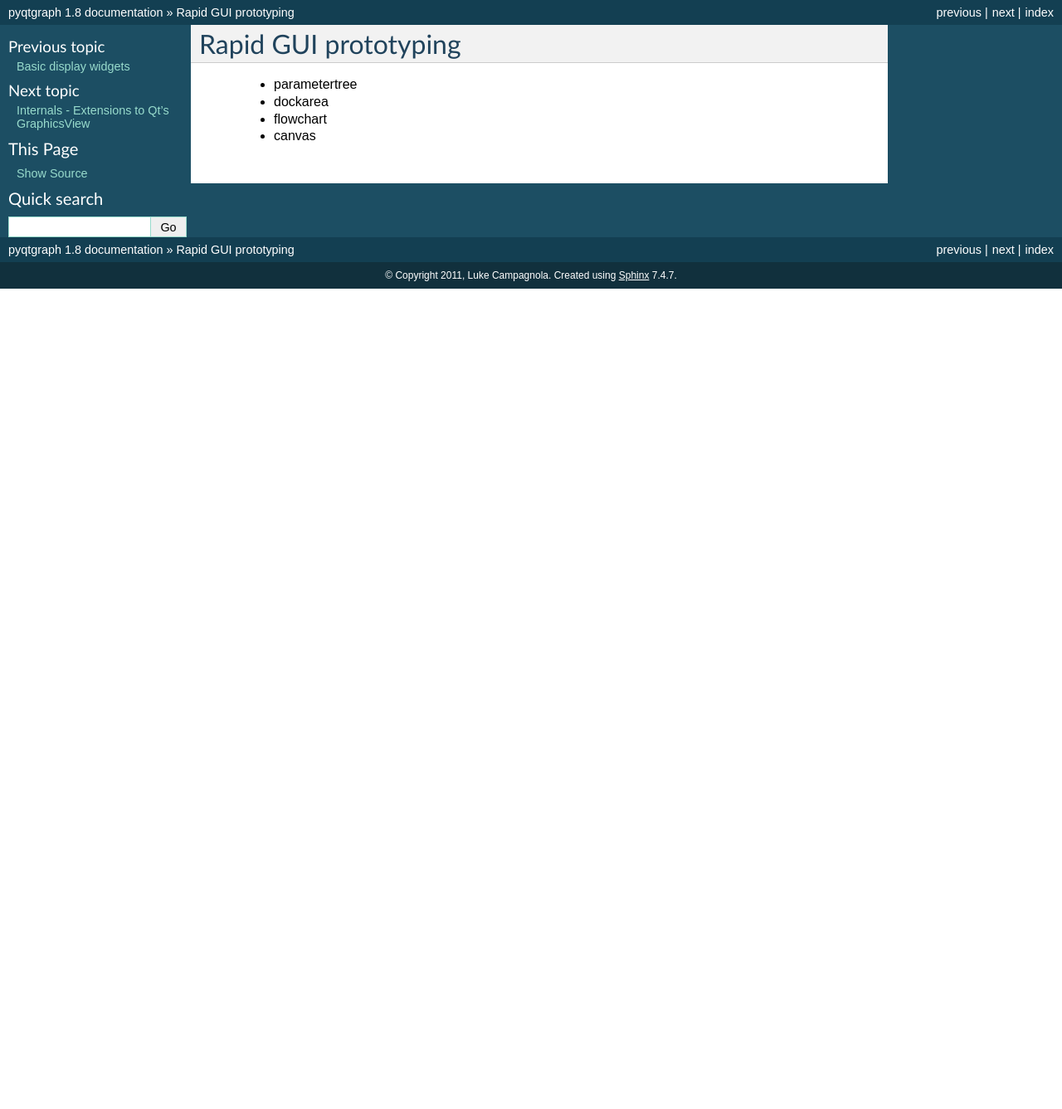
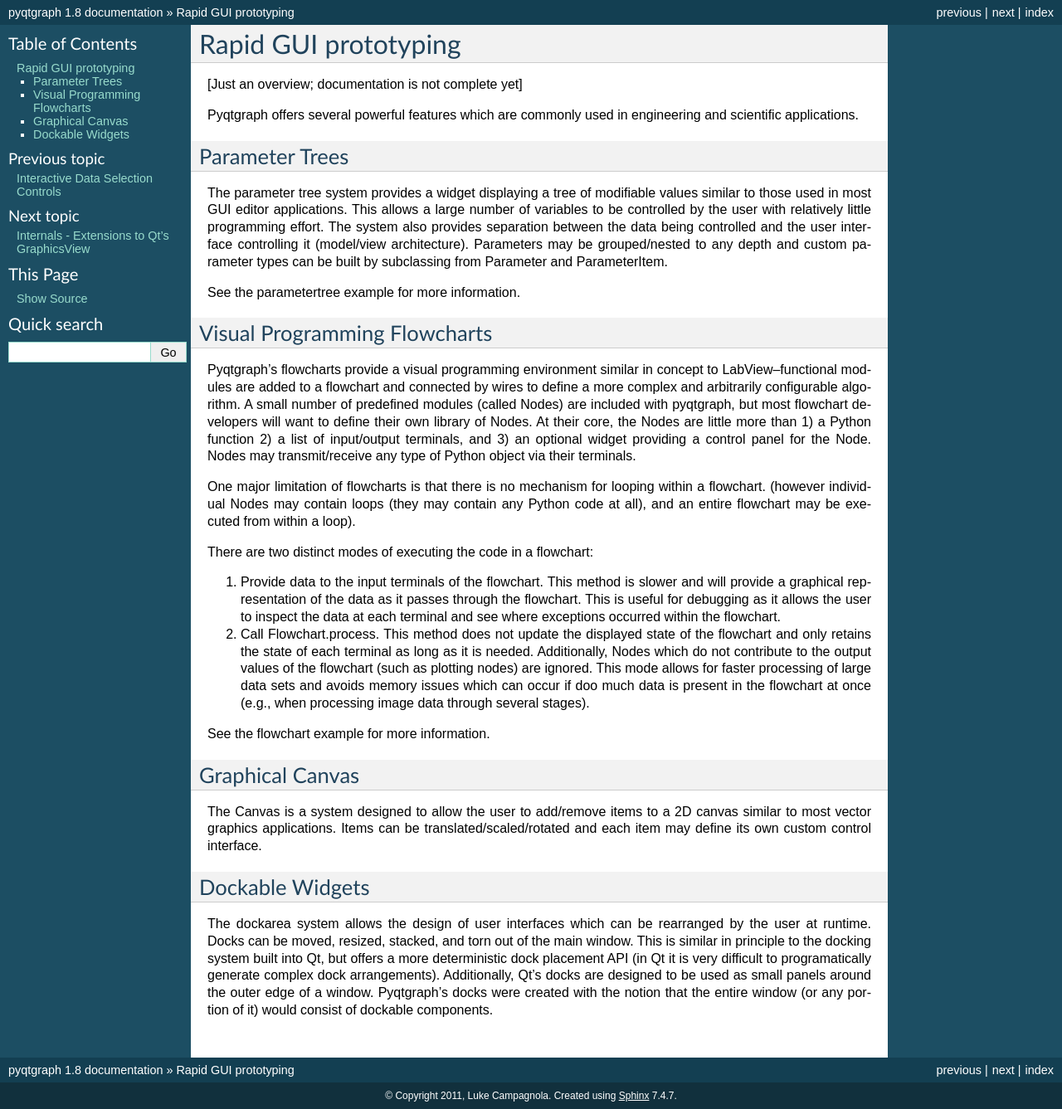
Before and after one commit to pyqtgraph/pyqtgraph, a Sphinx documentation site: the page built from documentation/source/parametertree.rst, in a window 1280 px wide. Shown: the whole page at 83% size. Built offline with Sphinx 7.4.7, drawn with Linux system fonts in a browser that asks for light colours; pages that are not in the unit, such as notebooks, are missing from menus; before the commit the page ends 900 px from its top, so only the background shows below that.

Commit message:
doc updates

```diff
--- a/documentation/source/images.rst
+++ b/documentation/source/images.rst
@@ -18,7 +18,7 @@ If the data is 3D (time, x, y), then a time axis will be shown with a slider tha
 There are a few other methods for displaying images as well:
 
 * The :class:`~pyqtgraph.ImageView` class can also be instantiated directly and embedded in Qt applications.
-* Instances of :class:`~pyqtgraph.ImageItem` can be used inside a GraphicsView.
+* Instances of :class:`~pyqtgraph.ImageItem` can be used inside a :class:`ViewBox <pyqtgraph.ViewBox>` or :class:`GraphicsView <pyqtgraph.GraphicsView>`.
 * For higher performance, use :class:`~pyqtgraph.RawImageWidget`.
 
 Any of these classes are acceptable for displaying video by calling setImage() to display a new frame. To increase performance, the image processing system uses scipy.weave to produce compiled libraries. If your computer has a compiler available, weave will automatically attempt to build the libraries it needs on demand. If this fails, then the slower pure-python methods will be used instead.
--- a/documentation/source/index.rst
+++ b/documentation/source/index.rst
@@ -18,7 +18,6 @@ Contents:
     images
     style
     region_of_interest
-    graphicswindow
     parametertree
     internals
     apireference
--- a/documentation/source/parametertree.rst
+++ b/documentation/source/parametertree.rst
@@ -1,7 +1,39 @@
 Rapid GUI prototyping
 =====================
 
- - parametertree
- - dockarea
- - flowchart
- - canvas
+[Just an overview; documentation is not complete yet]
+
+Pyqtgraph offers several powerful features which are commonly used in engineering and scientific applications.
+
+Parameter Trees
+---------------
+
+The parameter tree system provides a widget displaying a tree of modifiable values similar to those used in most GUI editor applications. This allows a large number of variables to be controlled by the user with relatively little programming effort. The system also provides separation between the data being controlled and the user interface controlling it (model/view architecture). Parameters may be grouped/nested to any depth and custom parameter types can be built by subclassing from Parameter and ParameterItem.
+
+See the parametertree example for more information.
+
+
+Visual Programming Flowcharts
+-----------------------------
+
+Pyqtgraph's flowcharts provide a visual programming environment similar in concept to LabView--functional modules are added to a flowchart and connected by wires to define a more complex and arbitrarily configurable algorithm. A small number of predefined modules (called Nodes) are included with pyqtgraph, but most flowchart developers will want to define their own library of Nodes. At their core, the Nodes are little more than 1) a Python function 2) a list of input/output terminals, and 3) an optional widget providing a control panel for the Node. Nodes may transmit/receive any type of Python object via their terminals.
+
+One major limitation of flowcharts is that there is no mechanism for looping within a flowchart. (however individual Nodes may contain loops (they may contain any Python code at all), and an entire flowchart may be executed from within a loop).
+
+There are two distinct modes of executing the code in a flowchart:
+
+1. Provide data to the input terminals of the flowchart. This method is slower and will provide a graphical representation of the data as it passes through the flowchart. This is useful for debugging as it allows the user to inspect the data at each terminal and see where exceptions occurred within the flowchart.
+2. Call Flowchart.process. This method does not update the displayed state of the flowchart and only retains the state of each terminal as long as it is needed. Additionally, Nodes which do not contribute to the output values of the flowchart (such as plotting nodes) are ignored. This mode allows for faster processing of large data sets and avoids memory issues which can occur if doo much data is present in the flowchart at once (e.g., when processing image data through several stages).
+
+See the flowchart example for more information.
+
+Graphical Canvas
+----------------
+
+The Canvas is a system designed to allow the user to add/remove items to a 2D canvas similar to most vector graphics applications. Items can be translated/scaled/rotated and each item may define its own custom control interface.
+
+
+Dockable Widgets
+----------------
+
+The dockarea system allows the design of user interfaces which can be rearranged by the user at runtime. Docks can be moved, resized, stacked, and torn out of the main window. This is similar in principle to the docking system built into Qt, but offers a more deterministic dock placement API (in Qt it is very difficult to programatically generate complex dock arrangements). Additionally, Qt's docks are designed to be used as small panels around the outer edge of a window. Pyqtgraph's docks were created with the notion that the entire window (or any portion of it) would consist of dockable components.
```
Also changed, not shown: documentation/source/region_of_interest.rst (+10 -8 lines), 1 other file.
